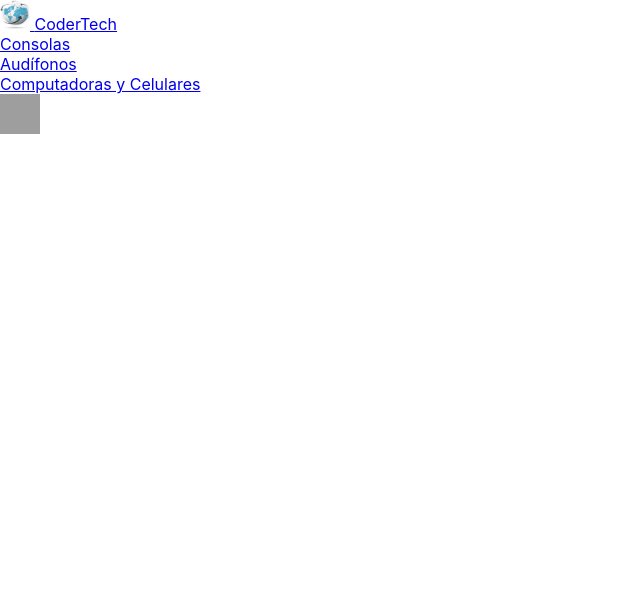
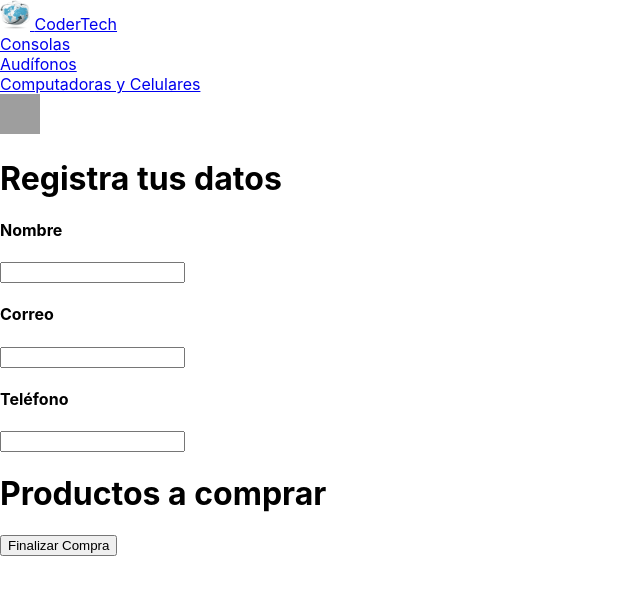
Before and after one commit to CWoolf99/desafiosRJS, a React (Create React App) app: page /endOrder in a window 1280 px wide. Shown: the top 594 px of the page, without its empty margins (0-640 px from the left). Built offline with nearby package versions, Linux system fonts and the light colour scheme; grey boxes are pictures that could not be loaded; the HTML template or start-up script is replaced by a standard one.

Commit message:
creacion de ordenes en firebase

```diff
--- a/src/App.js
+++ b/src/App.js
@@ -5,6 +5,7 @@ import NavbarW from "./components/NavbarW"
 import Cart from "./components/Cart"
 import { BrowserRouter, Routes, Route } from "react-router-dom";
 import CartContextProvider from "./components/CartContext";
+import CreateOrder from "./components/CreateOrder";
 
 
 
@@ -18,6 +19,7 @@ export default function App () {
           <Route path="/category/:categoryId" element={<ItemListContainer/>}/>
           <Route path="/Item/:id" element={<ItemDetailContainer/>}/>
           <Route path="/cart" element={<Cart/>}/>
+          <Route path="/endOrder" element={<CreateOrder/>}/>
         </Routes>
       </BrowserRouter>
     </CartContextProvider>
--- a/src/components/Cart.jsx
+++ b/src/components/Cart.jsx
@@ -1,16 +1,17 @@
 import React from "react"
 import { useContext } from "react"
 import { CartContext } from "./CartContext";
+import { Link } from "react-router-dom";
 
 export default function Cart (){
-    const { cart , removeItem, finalCompra}=useContext(CartContext);
+    const { cart , removeItem}=useContext(CartContext);
     return(
         <>
             {cart.map(prod=><div>
                                 <p>{prod.nombre} cantidad:{prod.cuenta}</p>
                                 <button onClick={()=>removeItem(prod.id)}>Quitar del Carrito</button>
                             </div>)}
-            <button onClick={()=>finalCompra()}>Finalizar Compra</button>
+            <Link to='/endOrder'>Finalizar Compra</Link>
         </>
     )
 }
--- /dev/null
+++ b/src/components/CreateOrder.jsx
@@ -0,0 +1,48 @@
+import { addDoc, getFirestore , collection} from "firebase/firestore";
+import React, { useEffect, useState } from "react"
+import { useContext } from "react"
+import { CartContext } from "./CartContext";
+
+
+
+export default function CreateOrder () {
+    const { cart , finalCompra}=useContext(CartContext);
+    const [email,setEmail]=useState("");
+    const [name,setName]=useState("");
+    const [phone,setPhone]=useState("");
+    const [ide,setIde]=useState("")
+    useEffect(()=>{
+        console.log(name,phone,email)
+    },[email,phone,name])
+
+    const crearOrden=()=>{
+        finalCompra();
+        const orden={
+            buyer: {name,phone,email},
+            items: cart,}
+        const db=getFirestore();
+        const ordersCollection=collection(db,'ordenes');
+        addDoc(ordersCollection,orden).then(({id})=>setIde(id));
+        }
+  return (
+    <>
+        <h1>Registra tus datos</h1>
+            <h4>Nombre</h4>
+            <input type="text" value={name} onChange={(e)=>{
+                setName(e.currentTarget.value);}} />
+            <h4>Correo</h4>
+            <input type="text" value={email} onChange={(e)=>{
+                setEmail(e.currentTarget.value);}}/>
+            <h4>Teléfono</h4>
+            <input type="text" value={phone} onChange={(e)=>{
+                setPhone(e.currentTarget.value);}}/>
+        <h1>Productos a comprar</h1>
+        {cart.map(prod=><div>
+                            <p>{prod.nombre} cantidad:{prod.cuenta}</p>
+                        </div>)}
+        <button onClick={()=>crearOrden()}>Finalizar Compra</button>
+
+
+    </>
+  );
+}
```
